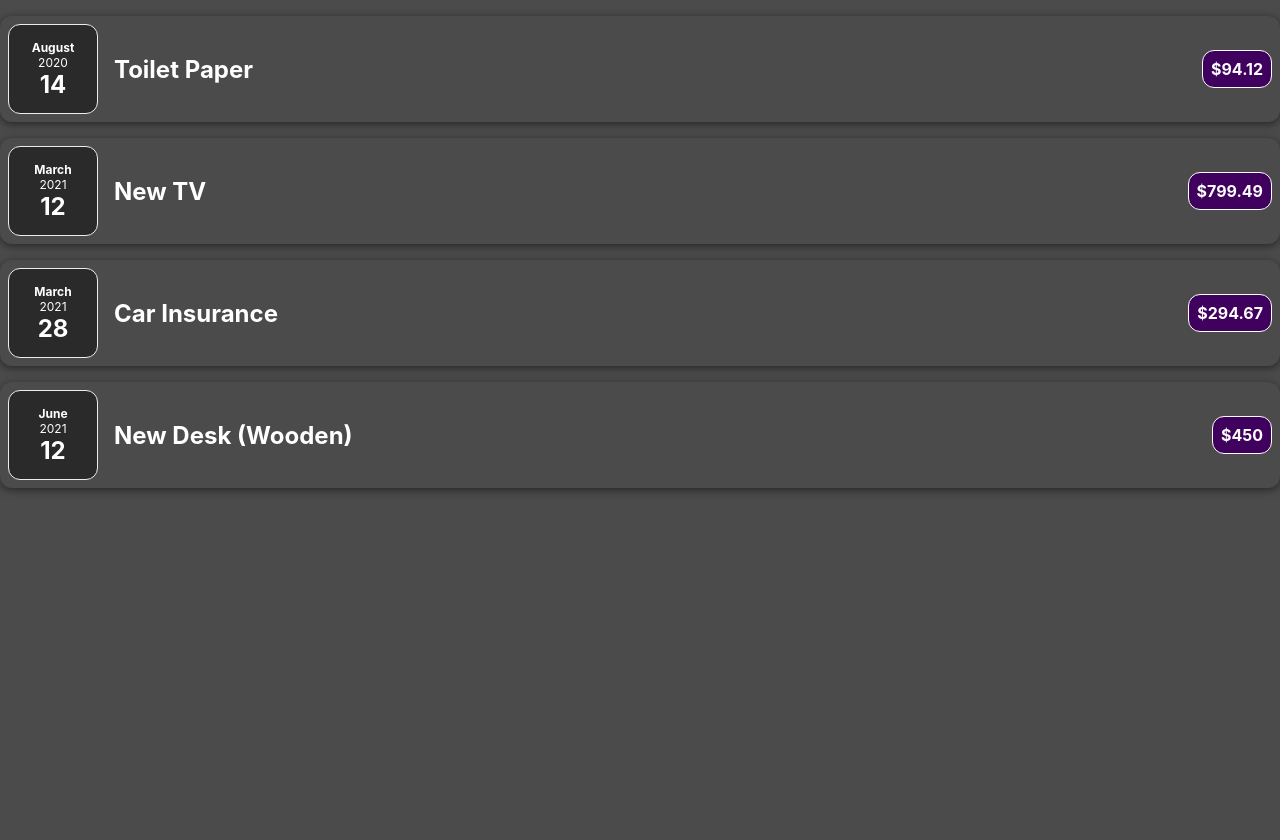
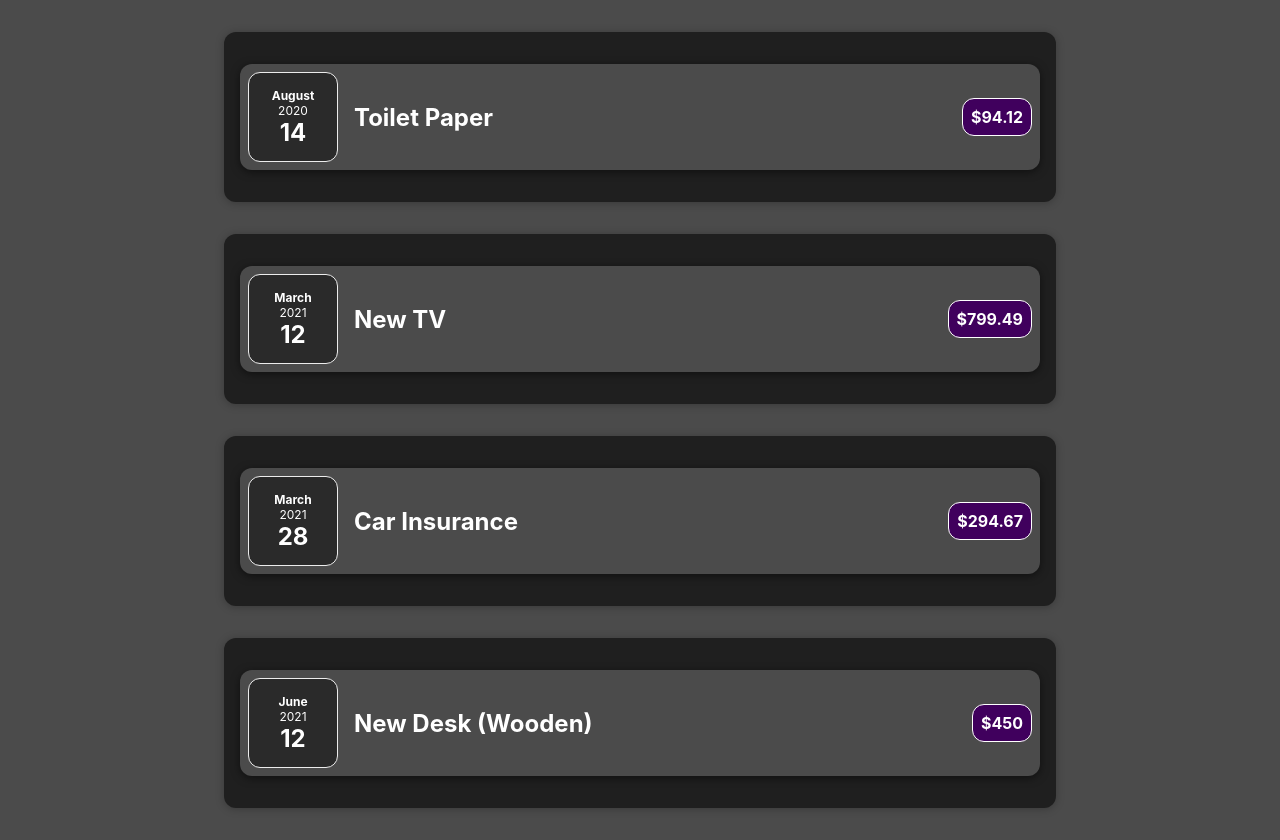
Before and after one commit to Athul-dev-7/ReactTrails, a React (Create React App) app in the folder expense-tracker/: page / in a window 1280 px wide. Before the commit the page ends 800 px from the top, so only its background shows below. Built offline with nearby package versions, Linux system fonts and the light colour scheme.

Commit message:
Adds Expenses component.

```diff
--- a/expense-tracker/src/App.js
+++ b/expense-tracker/src/App.js
@@ -1,5 +1,6 @@
-import ExpenseItem from './components/ExpenseItem';
-function App() {
+import Expenses from './components/Expenses';
+
+const App = () => {
     const expenses = [
         {
             id: 'e1',
@@ -29,14 +30,10 @@ function App() {
     return (
         <>
             {expenses.map((obj) => (
-                <ExpenseItem
-                    title={obj.title}
-                    amount={obj.amount}
-                    date={obj.date}
-                />
+                <Expenses items={obj} />
             ))}
         </>
     );
-}
+};
 
 export default App;
--- a/expense-tracker/src/components/ExpenseDate/index.js
+++ b/expense-tracker/src/components/ExpenseDate/index.js
@@ -1,7 +1,7 @@
 import React from 'react';
 import ExpenseDateStyled from './style';
 
-function ExpenseDate(props) {
+const ExpenseDate = (props) => {
     const month = props.date.toLocaleString('en-US', { month: 'long' });
     const day = props.date.toLocaleString('en-US', { day: '2-digit' });
     const year = props.date.getFullYear();
@@ -13,6 +13,6 @@ function ExpenseDate(props) {
             <div className="expense-date__day">{day}</div>
         </ExpenseDateStyled>
     );
-}
+};
 
 export default ExpenseDate;
--- a/expense-tracker/src/components/ExpenseItem/index.js
+++ b/expense-tracker/src/components/ExpenseItem/index.js
@@ -2,7 +2,7 @@ import React from 'react';
 import ExpenseItemStyled from './style';
 import ExpenseDate from '../ExpenseDate';
 
-function ExpenseItem(props) {
+const ExpenseItem = (props) => {
     return (
         <ExpenseItemStyled>
             <ExpenseDate date={props.date} />
@@ -12,6 +12,6 @@ function ExpenseItem(props) {
             </div>
         </ExpenseItemStyled>
     );
-}
+};
 
 export default ExpenseItem;
--- /dev/null
+++ b/expense-tracker/src/components/Expenses/index.js
@@ -0,0 +1,17 @@
+import React from 'react';
+import ExpenseItem from '../ExpenseItem';
+import ExpensesStyled from './style';
+
+const Expenses = (props) => {
+    return (
+        <ExpensesStyled>
+            <ExpenseItem
+                title={props.items.title}
+                amount={props.items.amount}
+                date={props.items.date}
+            />
+        </ExpensesStyled>
+    );
+};
+
+export default Expenses;
--- /dev/null
+++ b/expense-tracker/src/components/Expenses/style.js
@@ -0,0 +1,11 @@
+import styled from 'styled-components';
+
+export default styled.div`
+    padding: 1rem;
+    background: rgb(31, 31, 31);
+    margin: 2rem auto;
+    width: 50rem;
+    max-width: 95%;
+    border-radius: 12px;
+    box-shadow: 0 1px 8px rgba(0, 0, 0, 0.25);
+`;
```
